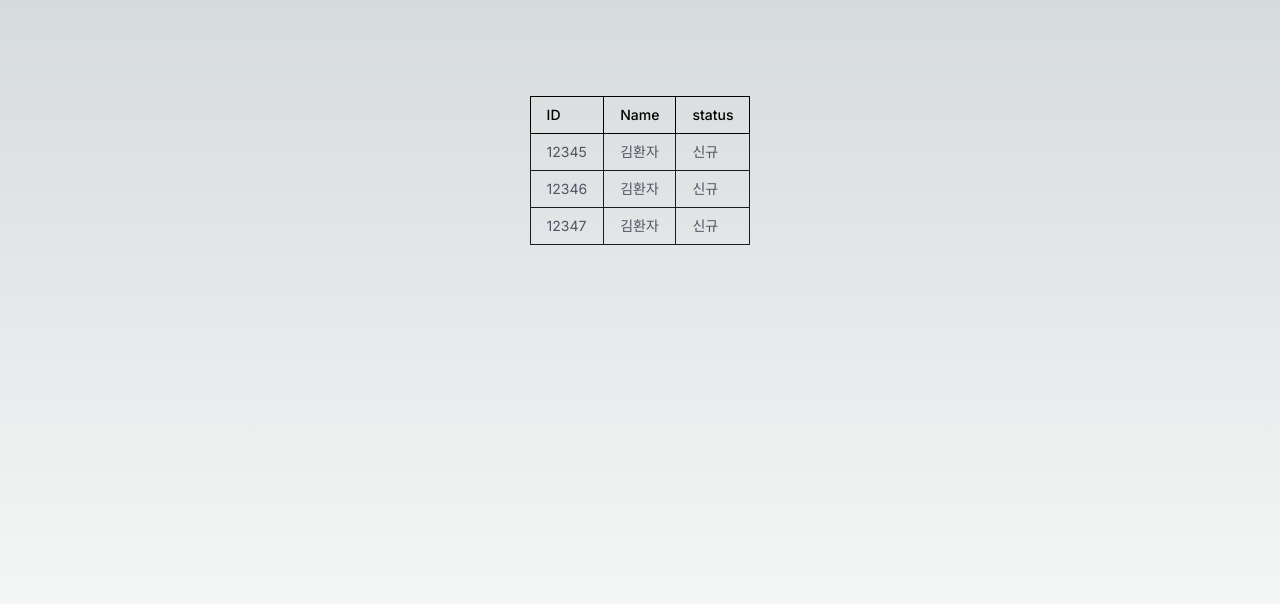
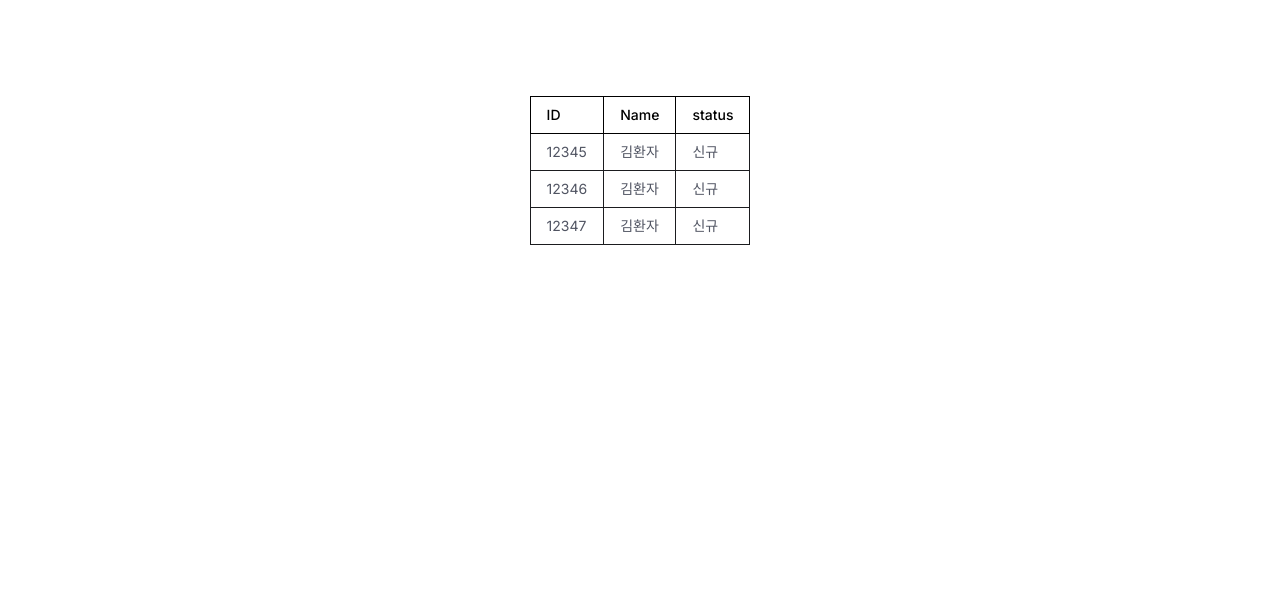
Before and after one commit to seo337dc/love-300-frontend, a Next.js app: page / in a window 1280 px wide. Shown: the top 604 px of the page. Built offline with nearby package versions, Linux system fonts and the light colour scheme.

Commit message:
fix : 배경색 임시 수정

```diff
--- a/app/globals.css
+++ b/app/globals.css
@@ -23,7 +23,7 @@ body {
       transparent,
       rgb(var(--background-end-rgb))
     )
-    rgb(var(--background-start-rgb));
+    rgb(var(--background-end-rgb));
 }
 
 @layer utilities {
```
